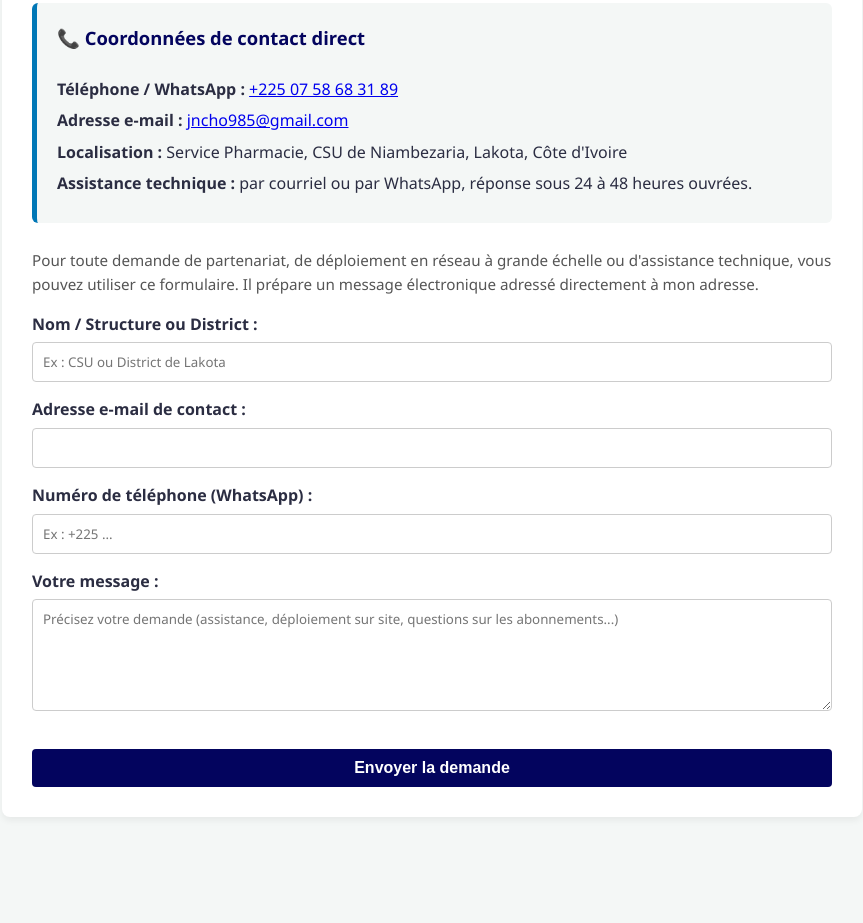
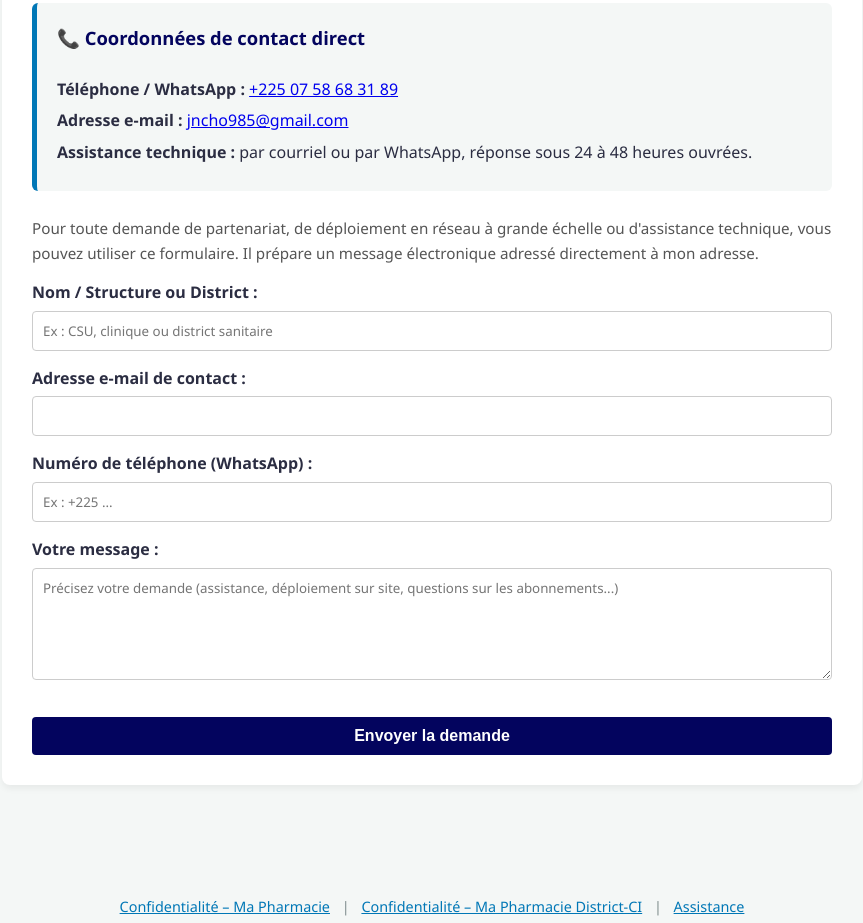
Before and after one commit to nchonchojb/ma-page-internet, a plain HTML site: page index.html in a window 1280 px wide. Shown: the part 2647-3570 px from the top of the page, without its empty margins (208-1071 px from the left). Drawn offline with Linux system fonts and the light colour scheme.

Commit message:
Update index.html

```diff
--- a/index.html
+++ b/index.html
@@ -274,7 +274,6 @@
                 <h4 style="margin-top: 0; color: var(--dark); font-size: 1.15em;">📞 Coordonnées de contact direct</h4>
                 <p><strong>Téléphone / WhatsApp :</strong> <a href="https://wa.me/2250758683189" target="_blank" rel="noopener">+225 07 58 68 31 89</a></p>
                 <p><strong>Adresse e-mail :</strong> <a href="mailto:jncho985@gmail.com">jncho985@gmail.com</a></p>
-                <p><strong>Localisation :</strong> Service Pharmacie, CSU de Niambezaria, Lakota, Côte d'Ivoire</p>
                 <p><strong>Assistance technique :</strong> par courriel ou par WhatsApp, réponse sous 24 à 48 heures ouvrées.</p>
             </div>
 
@@ -283,7 +282,7 @@
             <form id="contact-form">
                 <div class="form-group">
                     <label for="name">Nom / Structure ou District :</label>
-                    <input type="text" id="name" placeholder="Ex : CSU ou District de Lakota" required>
+                    <input type="text" id="name" placeholder="Ex : CSU, clinique ou district sanitaire" required>
                 </div>
                 <div class="form-group">
                     <label for="email">Adresse e-mail de contact :</label>
```
